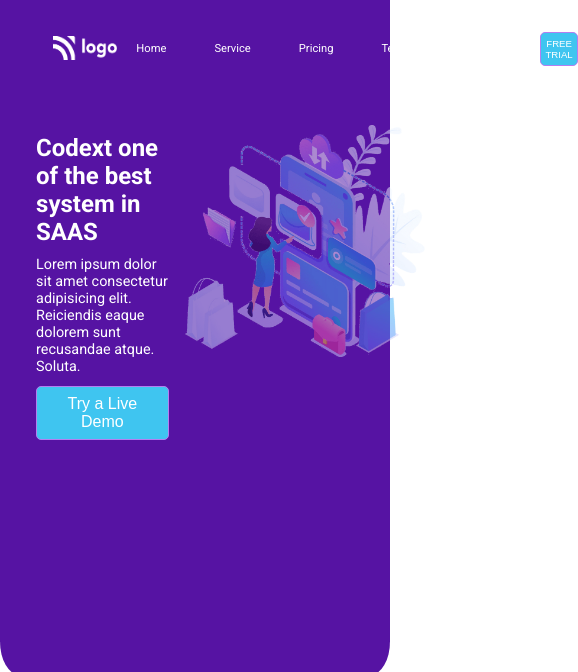
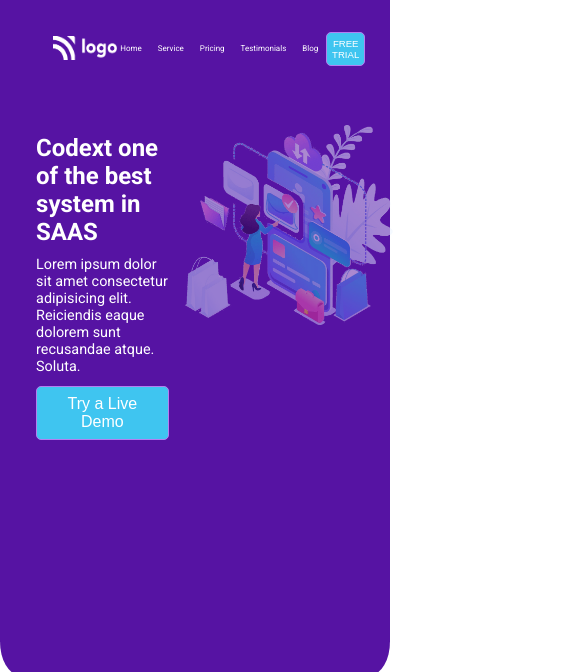
Before and after one commit to kobir1989/i-Nuron-HTML-CSS-Assignment-project, a plain HTML site: page index.html in a window 390 px wide. Shown: the top 672 px of the page, 578 px wide, since content can reach past the window. Drawn offline with Linux system fonts and the light colour scheme.

Commit message:
Navbar and header image size modified

```diff
--- a/css/style.css
+++ b/css/style.css
@@ -260,8 +260,8 @@ footer {
   }
 
   .nav__list li {
-    font-size: 0.7rem;
-    margin: 0 1.5rem;
+    font-size: 0.5rem;
+    margin: 0 0.5rem;
   }
 
   .nav__btn {
@@ -287,8 +287,8 @@ footer {
 
   .header__img img {
     padding-top: 5%;
-    width: 15rem;
-    height: 15rem;
+    width: 13rem;
+    height: 13rem;
   }
   .info__section {
     width: 90%;
@@ -299,8 +299,8 @@ footer {
     padding: 10% 1% 0 1%;
   }
   .info__img img {
-    width: 15rem;
-    height: 15rem;
+    width: 13rem;
+    height: 13rem;
   }
 
   .info__text h3 {
```
